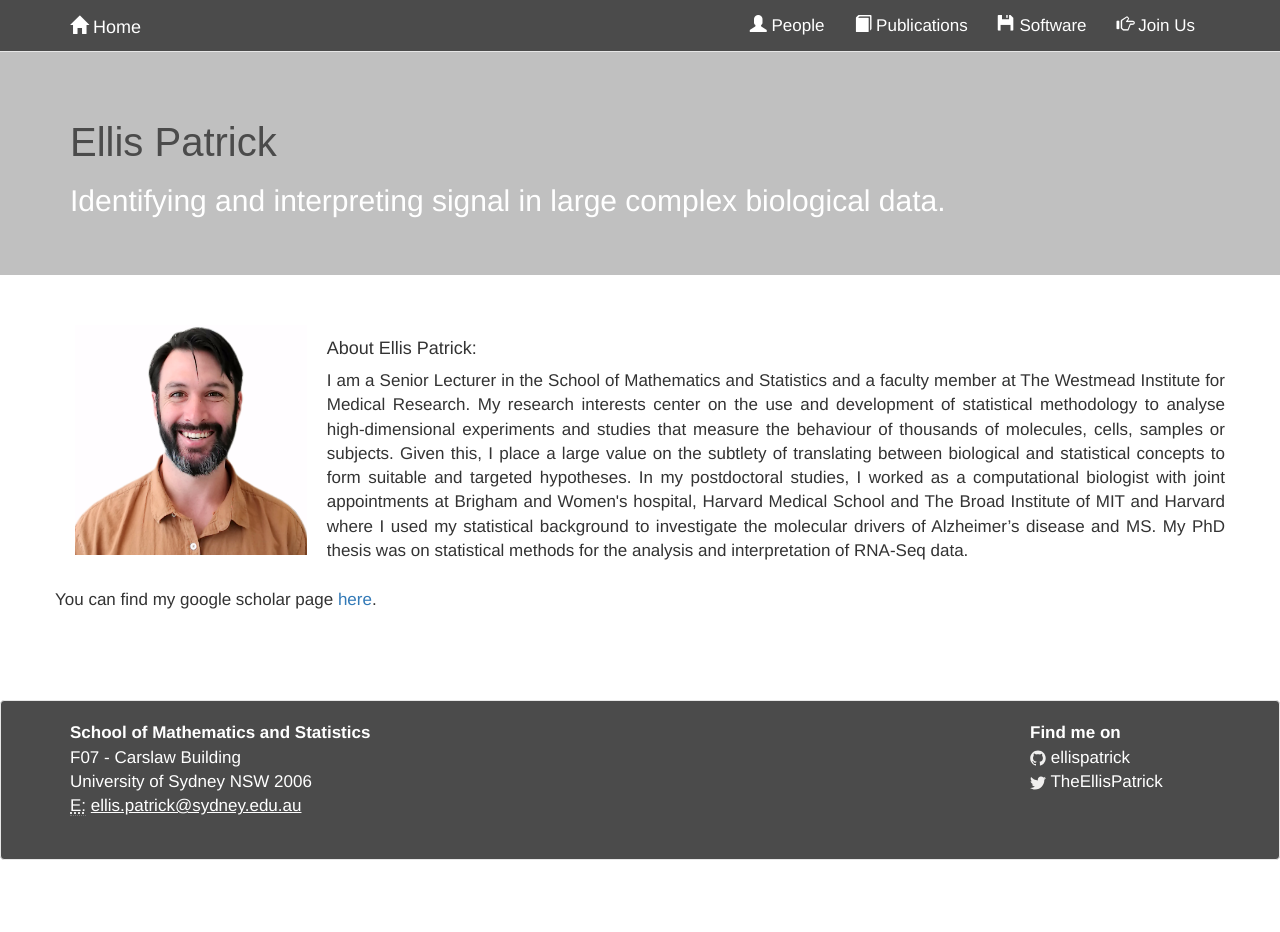
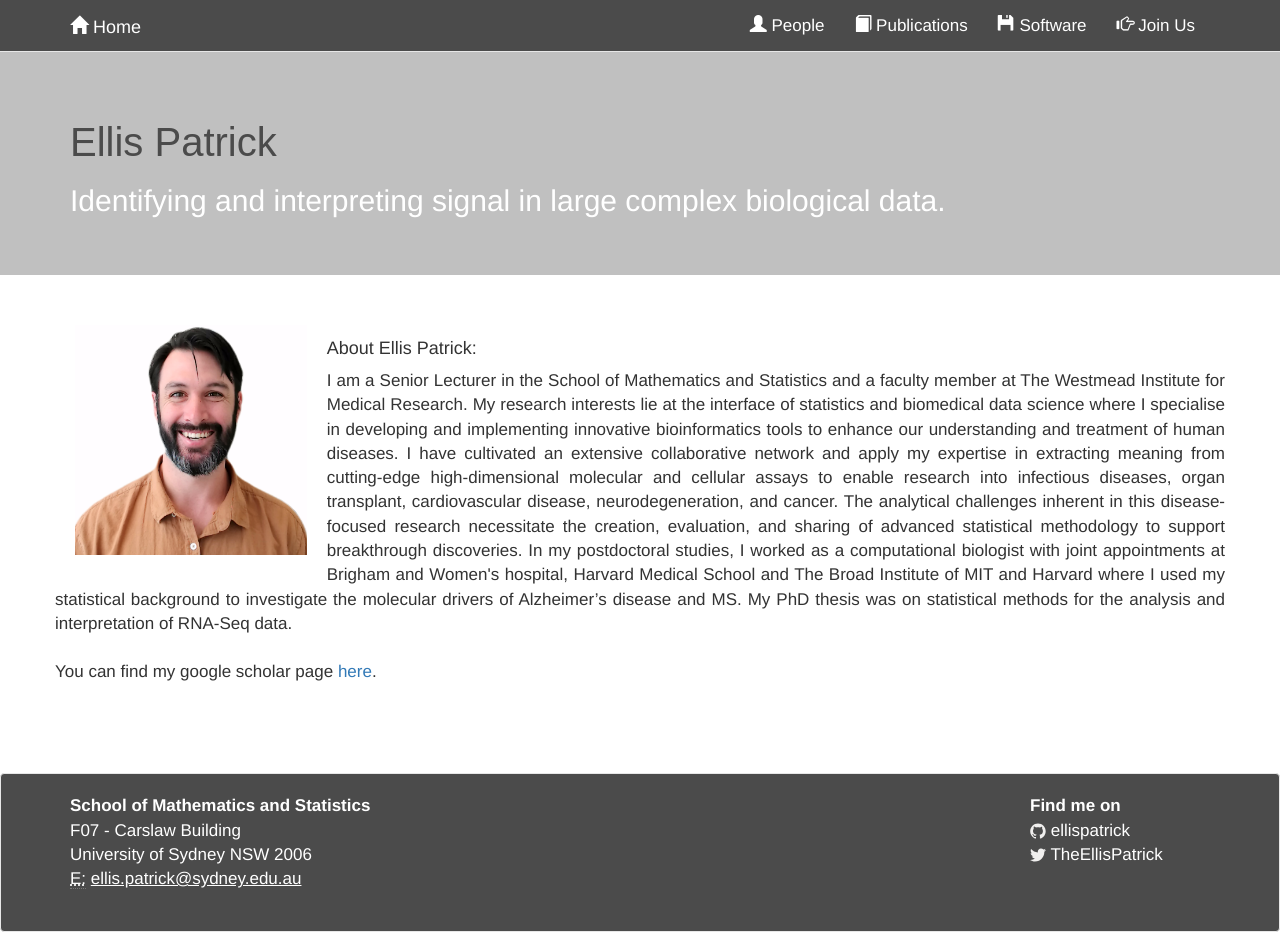
Before and after one commit to ellispatrick/ellispatrick.github.io, a Jekyll site: the page built from index.html, in a window 1280 px wide. Built offline with Jekyll 4.4.1, drawn with Linux system fonts in a browser that asks for light colours; nearby versions of some CDN libraries; a style sheet for code colours, icons or effects is not loaded; before the commit the page ends 900 px from its top, so only the background shows below that.

Commit message:
Update index.html

```diff
--- a/index.html
+++ b/index.html
@@ -24,10 +24,9 @@ layout: home
 
 <p>
 I am a Senior Lecturer in the School of Mathematics and Statistics and a faculty member at The Westmead Institute for Medical Research.
-My research interests center on the use and development of statistical methodology to analyse high-dimensional experiments and studies that measure the behaviour of thousands of molecules, cells, samples or subjects.
-Given this, I place a large value on the subtlety of translating between biological and statistical concepts to form suitable and targeted hypotheses.
-In my postdoctoral studies, I worked as a computational biologist with joint appointments at Brigham and Women's hospital, Harvard Medical School and The Broad Institute of MIT and Harvard where I used my statistical background to investigate the molecular drivers of Alzheimer’s disease and MS.
+My research interests lie at the interface of statistics and biomedical data science where I specialise in developing and implementing innovative bioinformatics tools to enhance our understanding and treatment of human diseases. I have cultivated an extensive collaborative network and apply my expertise in extracting meaning from cutting-edge high-dimensional molecular and cellular assays to enable research into infectious diseases, organ transplant, cardiovascular disease, neurodegeneration, and cancer. The analytical challenges inherent in this disease-focused research necessitate the creation, evaluation, and sharing of advanced statistical methodology to support breakthrough discoveries. In my postdoctoral studies, I worked as a computational biologist with joint appointments at Brigham and Women's hospital, Harvard Medical School and The Broad Institute of MIT and Harvard where I used my statistical background to investigate the molecular drivers of Alzheimer’s disease and MS.
 My PhD thesis was on statistical methods for the analysis and interpretation of RNA-Seq data.
+
 
 <br>
 <br>
```
